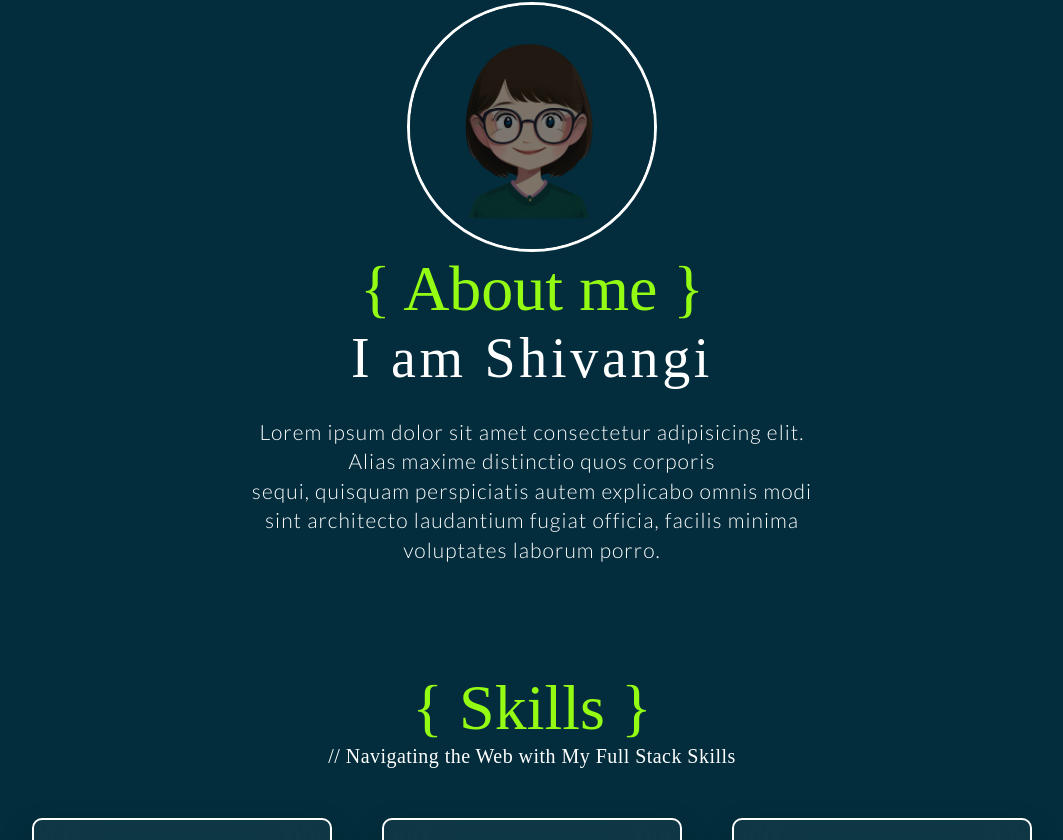
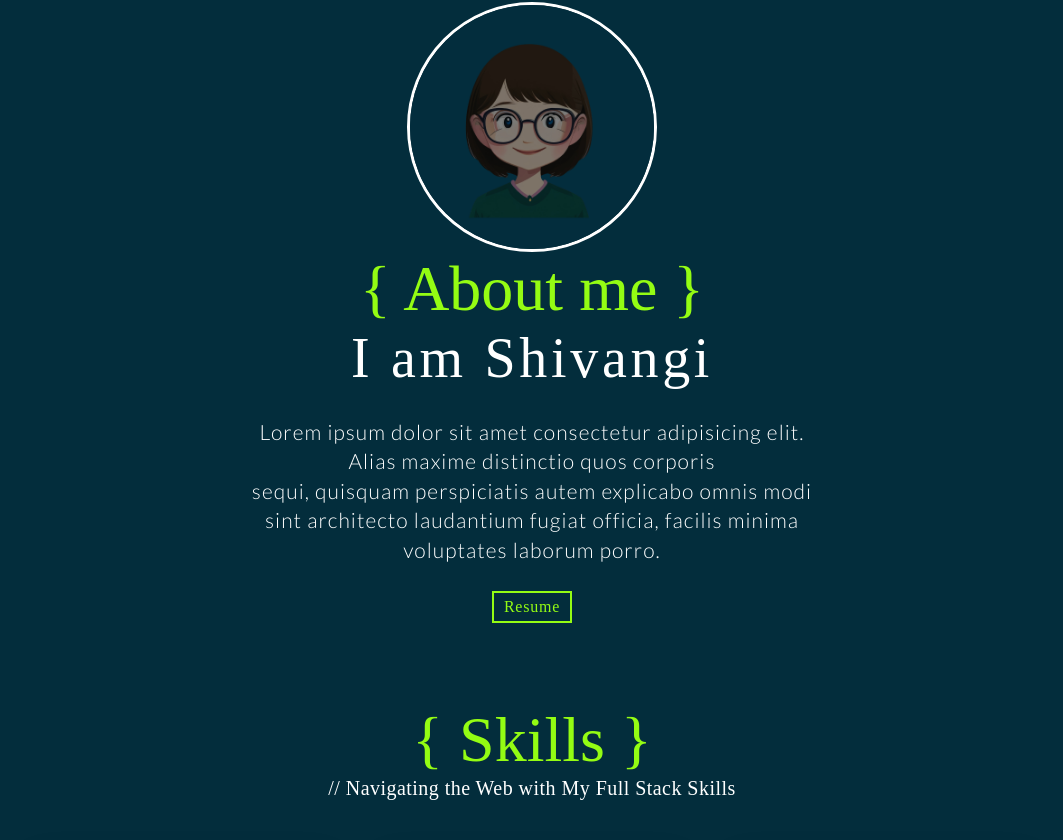
Before and after one commit to Shivangi020/Portfolio, a React (Vite) app: page / in a window 1280 px wide. Shown: the part 581-1421 px from the top of the page, without its empty margins (108-1171 px from the left). Built offline with nearby package versions, Linux system fonts and the light colour scheme; a web font is replaced by a local one.

Commit message:
adding resume link in about section

```diff
--- a/src/Components/About.jsx
+++ b/src/Components/About.jsx
@@ -19,6 +19,7 @@ const About = () => {
             sequi, quisquam perspiciatis autem explicabo omnis modi  <br/>
             sint architecto laudantium fugiat officia, facilis minima <br/>
             voluptates laborum porro.</p>
+        <a href="#" className='resume-btn' target='_blank'>Resume</a>
         </section>
 
 
--- a/src/Components/Home.jsx
+++ b/src/Components/Home.jsx
@@ -13,7 +13,6 @@ function Home() {
       <div className='links-on-home'>
        <a href='https://github.com/Shivangi020'  target='_blank'><VscGithubAlt/></a>
        <a href='https://www.linkedin.com/in/shivangi-singh-305751192/'  target='_blank'><CiLinkedin/></a>
-       <a href="#" className='resume-btn' target='_blank' >Resume</a>
       </div>
 
     </div>
--- a/src/Sass/_About.scss
+++ b/src/Sass/_About.scss
@@ -40,6 +40,15 @@
       border: 3px solid $avatar-border-color;
       border-radius: 100%;
     }
+
+    .resume-btn {
+      border: 2px solid $heading-color;
+      font-size: 1em;
+      letter-spacing: 0.048em;
+      padding: 5px 10px;
+      text-decoration: none;
+      color: $heading-color;
+    }
   }
 
   // Skill section other css
--- a/src/Sass/_Home.scss
+++ b/src/Sass/_Home.scss
@@ -34,17 +34,7 @@
     font-size: 2.5em;
   }
 
-  .resume-btn {
-    border: 1.2px solid $heading-color;
-    font-size: 1em;
-    letter-spacing: 0.048em;
-    padding: 5px 10px;
-    text-decoration: none;
-    transform: rotate(90deg);
-    position: absolute;
-    right: -28px;
-    top: 140px;
-  }
+
 }
 
 // Small screen and down
```
